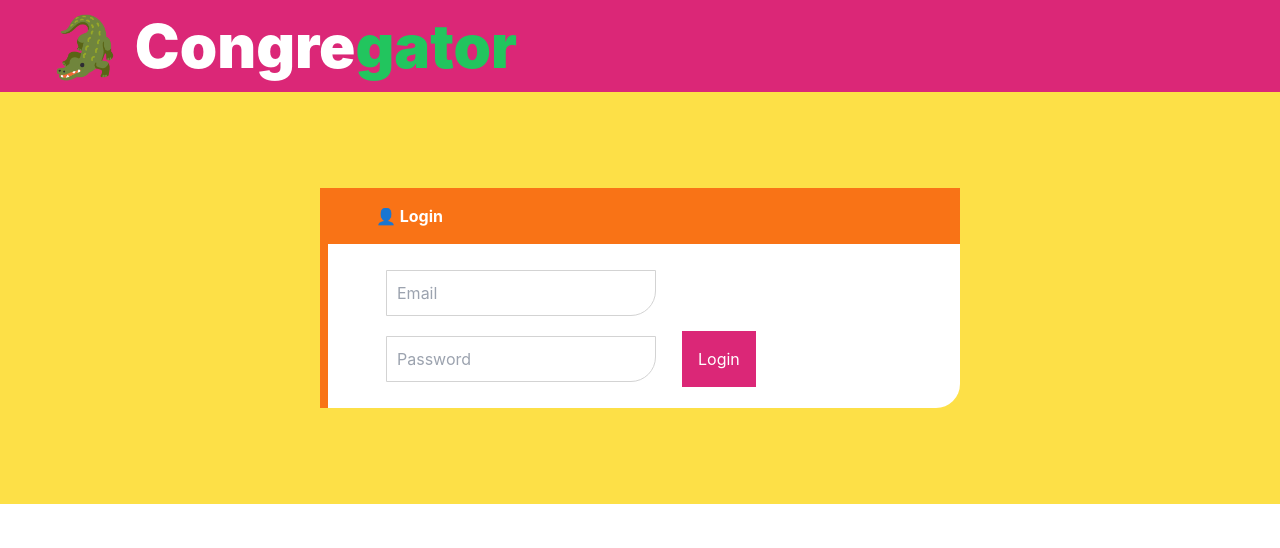
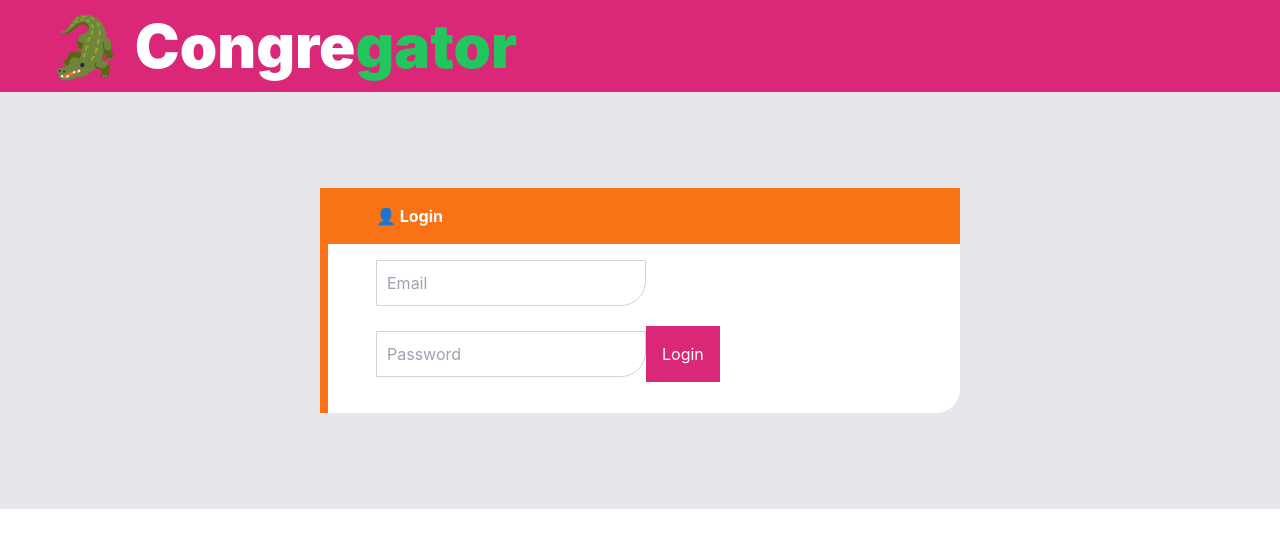
Before and after one commit to ijambro/congregator, a Next.js app: page /login in a window 1280 px wide. Shown: the top 548 px of the page. Built offline with nearby package versions, Linux system fonts and the light colour scheme.

Commit message:
Move Pane into new component and add Create Event pane to Home

```diff
--- /dev/null
+++ b/components/Pane.tsx
@@ -0,0 +1,24 @@
+import { ReactNode } from "react";
+
+export declare interface PaneProps {
+  children: ReactNode;
+  title: string;
+  bigVerticalMargin?: boolean;
+}
+
+export default function Pane(props: PaneProps) {
+  const { children, title, bigVerticalMargin = false } = props;
+
+  const mVert = bigVerticalMargin ? "my-24" : "my-4";
+
+  return (
+    <div
+      className={`w-1/2 min-w-min border-l-8 border-l-orange-500 rounded-br-3xl overflow-hidden ${mVert}`}
+    >
+      <div className="w-full bg-orange-500 text-white font-bold px-12 py-4 flex flex-row justify-middle">
+        <span>{title}</span>
+      </div>
+      {children}
+    </div>
+  );
+}
--- a/pages/index.tsx
+++ b/pages/index.tsx
@@ -5,6 +5,7 @@ import PageHead from "../components/PageHead";
 import Header from "../components/Header";
 import Nav from "../components/Nav";
 import styles from "../styles/Home.module.css";
+import Pane from "../components/Pane";
 
 export default function Home() {
   const [name, setName] = useState(undefined);
@@ -34,15 +35,26 @@ export default function Home() {
 
       <Nav userName={name} isLoggedIn={true} />
 
-      <main className={styles.main}>
-        <h1 className={styles.title}>
-          Welcome to <a href="https://nextjs.org">Next.js!</a>
-        </h1>
+      <main className="flex flex-col items-center justify-items-start bg-gray-200">
+        <h1 className="text-3xl mt-8">Events for every day 🎉</h1>
 
-        <p className={styles.description}>
-          Get started by editing{" "}
-          <code className={styles.code}>pages/index.tsx</code>
-        </p>
+        <Pane title="+ Create new event">
+          <form className="bg-white px-12 py-4">
+            <p>Form goes here!</p>
+            <p>Another line goes here!</p>
+            <input name="eventTitle" type={"text"} placeholder="Event title" />
+            <input
+              name="eventDescription"
+              type={"text"}
+              placeholder="Description"
+            />
+            <Link href="/">
+              <button className="bg-pink-600 text-white p-4">
+                Create Event
+              </button>
+            </Link>
+          </form>
+        </Pane>
 
         <div className={styles.grid}>
           <a href="https://nextjs.org/docs" className={styles.card}>
--- a/pages/login.tsx
+++ b/pages/login.tsx
@@ -1,6 +1,7 @@
 import PageHead from "../components/PageHead";
 import Header from "../components/Header";
 import Link from "next/link";
+import Pane from "../components/Pane";
 
 export default function Login() {
   return (
@@ -9,20 +10,16 @@ export default function Login() {
 
       <Header />
 
-      <main className={"w-full flex place-content-center bg-yellow-300"}>
-        <div className="w-1/2 min-w-min border-l-8 border-l-orange-500 rounded-br-3xl overflow-hidden my-24">
-          <div className="w-full bg-orange-500 text-white font-bold px-12 py-4 flex flex-row justify-middle">
-            <span>👤 Login</span>
-          </div>
+      <main className={"flex place-content-center bg-gray-200"}>
+        <Pane title="👤 Login" bigVerticalMargin>
           <form className="bg-white px-12 py-4">
             <input name="email" type={"email"} placeholder="Email" />
             <input name="password" type={"password"} placeholder="Password" />
             <Link href="/">
-              <button className="bg-pink-600 text-white p-4 mx-4">Login</button>
+              <button className="bg-pink-600 text-white p-4">Login</button>
             </Link>
-            <br></br>
           </form>
-        </div>
+        </Pane>
       </main>
     </div>
   );
--- a/styles/globals.css
+++ b/styles/globals.css
@@ -16,7 +16,9 @@ a {
 }
 
 input {
-  margin: 10px;
+  /* margin-left: 20px; */
+  /* margin-right: 20px; */
+  margin-bottom: 20px;
   padding: 10px;
   min-height: 20px;
 
```
